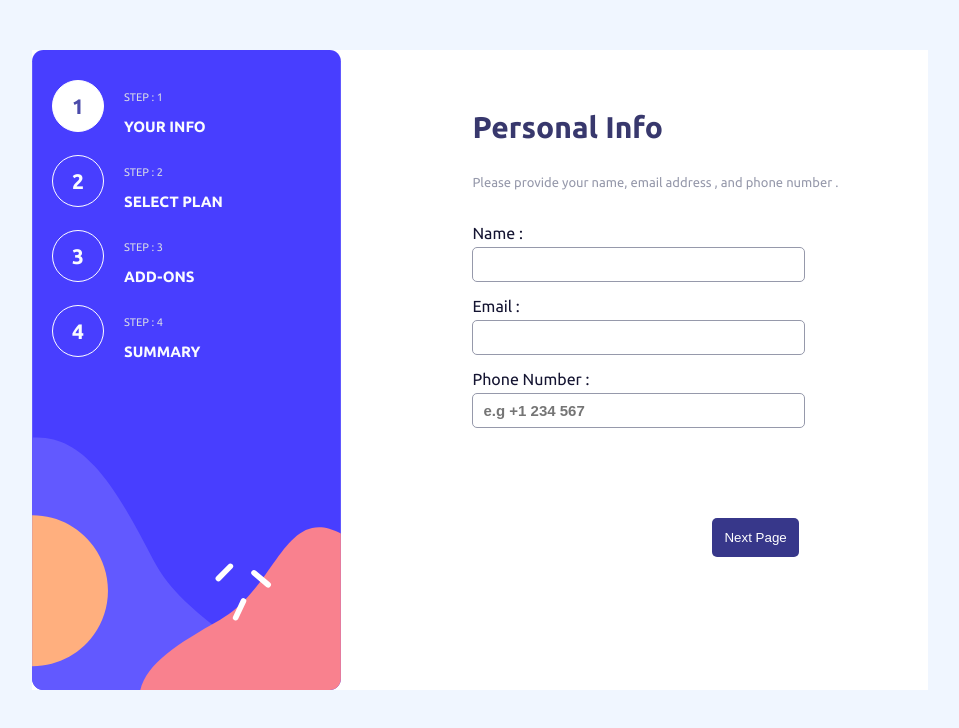
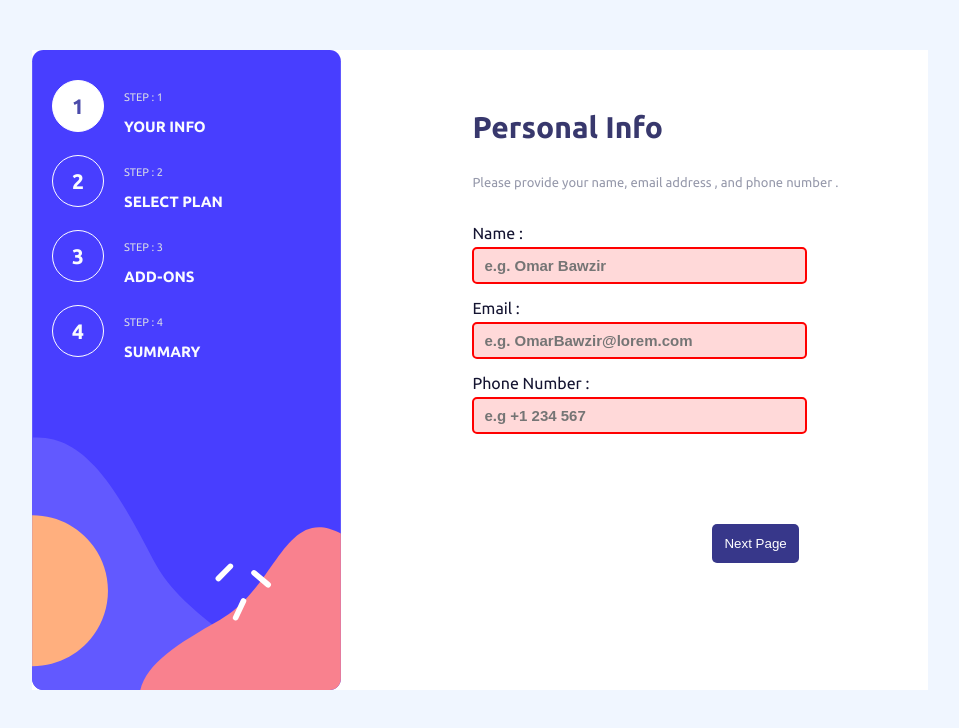
Before and after one commit to omarmazin/Multi-steps-form, a React (Create React App) app: page / in a window 1280 px wide. Shown: the top 728 px of the page, without its empty margins (160-1119 px from the left). Built offline with nearby package versions, Linux system fonts and the light colour scheme.

Commit message:
creating localstorage for data with fixing some issues

```diff
--- a/public/index.html
+++ b/public/index.html
@@ -7,7 +7,7 @@
     <meta name="theme-color" content="#000000" />
     <meta
       name="description"
-      content="Web site created using create-react-app"
+      content="Multi Steps form project"
     />
     <link rel="apple-touch-icon" href="%PUBLIC_URL%/logo192.png" />
     <!--
@@ -24,7 +24,7 @@
       work correctly both with client-side routing and a non-root public URL.
       Learn how to configure a non-root public URL by running `npm run build`.
     -->
-    <title>React App</title>
+    <title>Multi Steps Form</title>
   </head>
   <body>
     <noscript>You need to enable JavaScript to run this app.</noscript>
--- a/src/Components/main.css
+++ b/src/Components/main.css
@@ -126,3 +126,7 @@ button{
     border-radius: 5px;
     cursor: pointer;
 }
+input:invalid {
+    border: 2px solid red;
+    background-color: #FFD9D9;
+  }
--- a/src/Components/page1.js
+++ b/src/Components/page1.js
@@ -4,8 +4,6 @@ export default function Page1(){
     const [nameInput, setnameInput] = useState('');
     const [emailInput, setemailInput] = useState('');
     const [phoneNumber, setphoneNumber] = useState('');
-    //   const [isEmpty, setIsEmpty] = useState(false);
-
 
     const nameHandler = (event) => {
         setnameInput(event.target.value);
@@ -16,6 +14,15 @@ export default function Page1(){
     const phoneHnadler = (event) =>{
         setphoneNumber(event.target.value)
     }
+
+    const handleSubmit = (e) => {
+        e.preventDefault();
+        localStorage.setItem("name",nameInput)
+        localStorage.setItem("email",emailInput)
+        localStorage.setItem("phone",phoneNumber)
+
+      };
+
     const [items,setItems] = useState([{
         id:1,
         step:1,
@@ -60,7 +67,7 @@ export default function Page1(){
                 </nav>
             </aside>
             <main className="mainContainer">
-                <form>
+                <form onSubmit={handleSubmit}>
                     <p className="head">Personal Info</p>
                     <p className="head-text">Please provide your name, email address , and phone number .</p>
                     <div className="inputContainer">
@@ -71,6 +78,7 @@ export default function Page1(){
                             value={nameInput}
                             onChange={nameHandler}
                             required
+                            placeholder="e.g. Omar Bawzir"
                         />
                         <br/>
                         <label htmlFor="emailInput">Email :</label>
@@ -81,6 +89,7 @@ export default function Page1(){
                             value={emailInput}
                             onChange={emailHandler}
                             required
+                            placeholder="e.g. OmarBawzir@lorem.com"
                         />
                         <br/>
                         <label htmlFor="phoneInput">Phone Number :</label>
```
